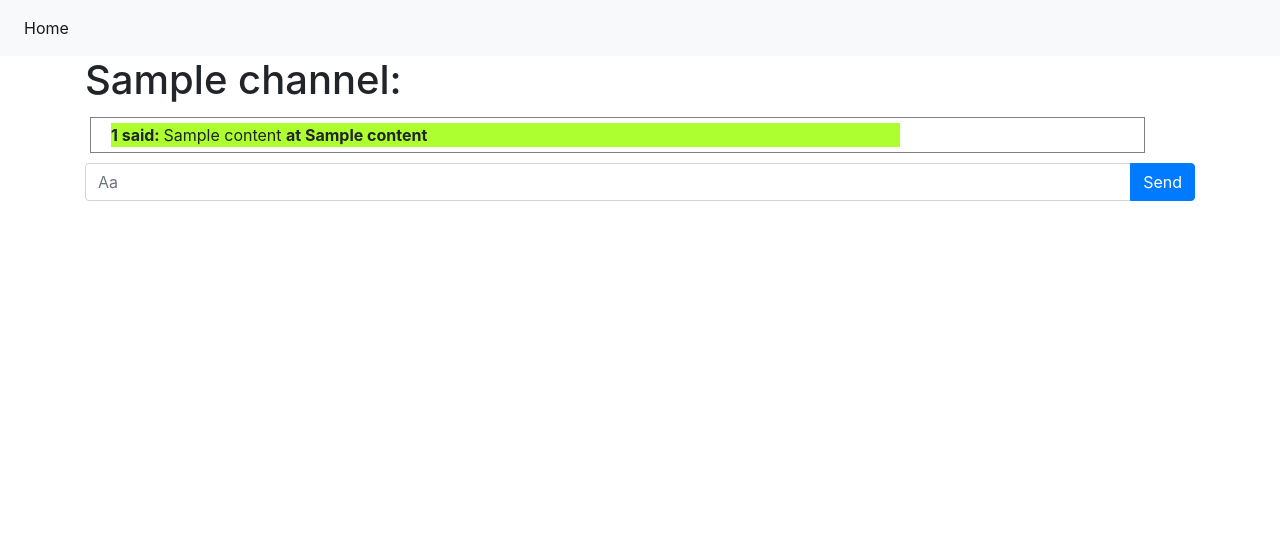
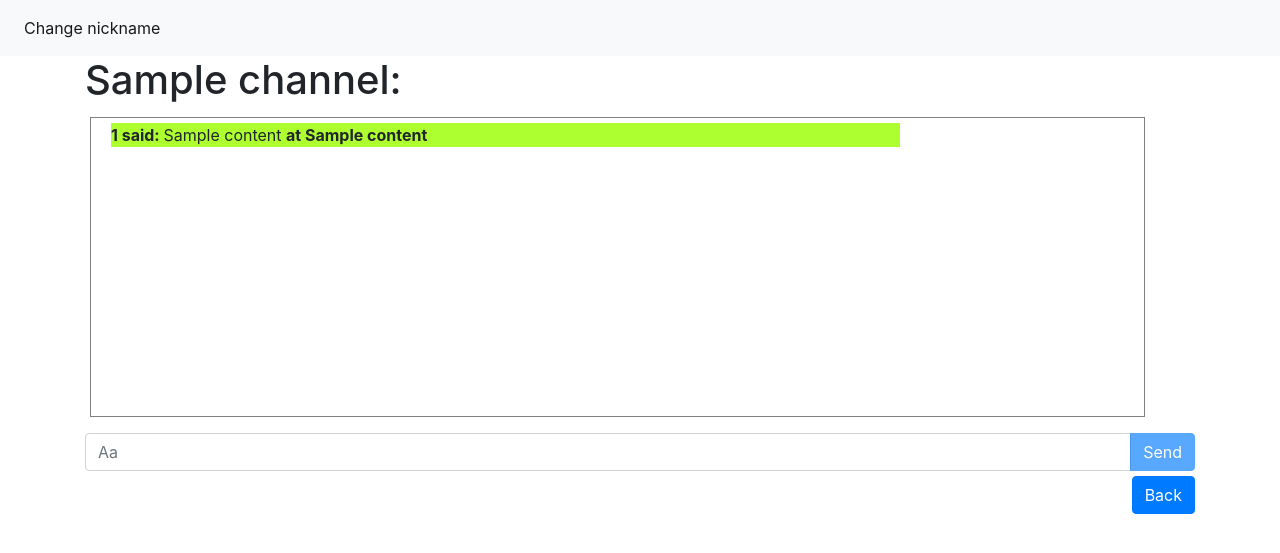
Before and after one commit to jmsmarques/SimpleChannelWebApp, a Flask app: template SimpleChannelWebApp/templates/channel.html in a window 1280 px wide. Shown: the top 553 px of the page. Run offline with Flask 2, Linux system fonts and the light colour scheme; the template is opened without the code that fills it: most values are stand-ins (such as "Sample title", 1, 10 or a date in 2020); some libraries are stand-ins or nearby versions.

Commit message:
missing personal touch

```diff
--- a/SimpleChannelWebApp/application.py
+++ b/SimpleChannelWebApp/application.py
@@ -13,13 +13,18 @@ app.config["SESSION_PERMANENT"] = False
 app.config["SESSION_TYPE"] = "filesystem"
 Session(app)
 
-created_channels = {"Channel 1": [("Marta", "Isto é fixe"),("Isabel","Pois é!")], "Channel 2": []}
+created_channels = {"Channel 1": [], "Channel 2": []}
 
 @app.route("/")
 def index():
+    logout = request.args.get('logout')
     try:
-        if session['user'] != None:
-            if(session['channel'] != None):
+        if logout: #logout request
+            session['user'] = None
+            session['channel'] = None
+            return render_template("index.html")
+        if session.get('user') != None:
+            if(session.get('channel') != None):
                 return channel(session['channel'])
             else:
                 return channels()
@@ -37,7 +42,6 @@ def login():
 
 @app.route("/channels")
 def channels():
-    print(session['user'])
     session['channel'] = None
     return render_template("channels.html", user=session['user'], channels=created_channels.keys())
 
@@ -69,7 +73,7 @@ def send_message(data):
     timestamp = data['timestamp']
 
     created_channels[channel].append((sender, message, timestamp))
-    while len(created_channels[channel]) > 100:
+    while len(created_channels[channel]) > 100: #delete the older messages if there are more than 100
         created_channels[channel].pop(0)
 
     emit("receive message", {'message': message, 'sender': sender, 'channel': channel, 'timestamp': timestamp}, broadcast=True)
--- a/SimpleChannelWebApp/static/css/styles.css
+++ b/SimpleChannelWebApp/static/css/styles.css
@@ -25,7 +25,7 @@
 }
 
 #chat-area .my-line, #chat-area .line {
-  margin-inline: 20px;
+  margin-left: 20px;
   margin-top: 5px;
   margin-bottom: 5px;
   display: block;
@@ -46,6 +46,8 @@
   position: relative;
   border: 1px solid grey;
   width: 95%;
+  height: 300px;
+  overflow-y: scroll;
 }
 #chat-area .line {
   background-color: greenyellow;
@@ -54,4 +56,9 @@
   background-color: #9f9fdb;
 }
 
+#back-btn {
+  float: right;
+  margin-top: 5px;
+}
+
 /*# sourceMappingURL=styles.css.map */
--- a/SimpleChannelWebApp/static/js/channel.js
+++ b/SimpleChannelWebApp/static/js/channel.js
@@ -7,6 +7,8 @@ document.addEventListener('DOMContentLoaded', () => {
     const user = localStorage.getItem('user');
 
     socket.on('receive message', data => {
+        let chatArea = document.querySelector("#chat-area");
+
         if(data["channel"] == channel) {
             let user = localStorage.getItem('user');
 
@@ -14,11 +16,11 @@ document.addEventListener('DOMContentLoaded', () => {
 
             const sender = document.createElement("b");
             if(data["sender"] != user) {
-                msg.setAttribute("class", "row line");
+                msg.setAttribute("class", "line");
                 sender.innerHTML = data["sender"] + " said: ";
             }
             else {
-                msg.setAttribute("class", "row my-line");
+                msg.setAttribute("class", "my-line");
                 sender.innerHTML = "You said: ";
             }
 
@@ -29,8 +31,13 @@ document.addEventListener('DOMContentLoaded', () => {
             msg.innerHTML += data["message"];
             msg.append(timestamp);
 
-            document.querySelector("#chat-area").append(msg);
-            // }
+            let maxScroll = chatArea.scrollTopMax; //get max scroll before appending the message
+
+            chatArea.append(msg);
+
+            //scroll user to bottom when he receives a message
+            if(chatArea.scrollTop == maxScroll || msg.getAttribute("class").includes("my-line")) //check if the user is scrolled to bottom or if he wrote the message himself
+                chatArea.scrollTop = chatArea.scrollTopMax;
         }
     });
 
@@ -47,6 +54,17 @@ document.addEventListener('DOMContentLoaded', () => {
     }
 
     document.querySelector("#send-message").addEventListener("click", sendMessage);
+
+    //disable send button while the contents are empty
+    document.querySelector("#send-message").disabled = true;
+    document.querySelector("#message-content").onkeyup = () => {
+        if (document.querySelector("#message-content").value.length > 0)
+            document.querySelector("#send-message").disabled = false;
+        else
+            document.querySelector('#send-message').disabled = true;
+
+    };
+    //end disable send button
 
     // const request = new XMLHttpRequest();
     // request.open('GET', '/get_messages/' + encodeURIComponent((channel).trim()));
--- a/SimpleChannelWebApp/static/sass/channel/channel.scss
+++ b/SimpleChannelWebApp/static/sass/channel/channel.scss
@@ -2,7 +2,7 @@ $margin-line-horizontal: 20px;
 $margin-line-top: 5px;
 
 %line-def {
-    margin-inline: $margin-line-horizontal;
+    margin-left: $margin-line-horizontal;
     margin-top: $margin-line-top;
     margin-bottom: $margin-line-top;
     display: block;
@@ -23,6 +23,8 @@ $margin-line-top: 5px;
     position: relative;
     border: 1px solid grey;
     width: 95%;
+    height: 300px;
+    overflow-y: scroll;
 
     .line {
         @extend %line-def;
@@ -34,3 +36,8 @@ $margin-line-top: 5px;
         background-color: rgb(159, 159, 219);
     }
 }
+
+#back-btn {
+    float:right;
+    margin-top: $margin-line-top;
+}
--- a/SimpleChannelWebApp/templates/base.html
+++ b/SimpleChannelWebApp/templates/base.html
@@ -15,12 +15,7 @@
         <nav class="navbar navbar-expand-lg navbar-light bg-light">
             <div class="collapse navbar-collapse" id="navbarSupportedContent">
                 <ul class="navbar-nav mr-auto">
-                    <li class="nav-item active"><a class="nav-link" href="{{ url_for('index') }}">Home</a></li>
-                </ul>
-                <ul class="navbar-nav navbar-right">
-                    {% if logged_in %}
-                        <li class="nav-item logout_button"><a class="nav-link" href="{{ url_for('logout') }}">Logout</a></li>
-                    {% endif %}
+                    <li class="nav-item active"><a class="nav-link" href="{{ url_for('index', logout=True) }}">Change nickname</a></li>
                 </ul>
             </div>
         </nav>
--- a/SimpleChannelWebApp/templates/channel.html
+++ b/SimpleChannelWebApp/templates/channel.html
@@ -14,9 +14,9 @@
     <div id="chat-area" class="row">
         {% for content in channel_content %}
             {% if user == content[0] %}
-                <div class="row my-line"><b>You said: </b>{{ content[1] }} <b>at {{ content[2] }}</b></div>
+                <div class="my-line"><b>You said: </b>{{ content[1] }} <b>at {{ content[2] }}</b></div>
             {% else %}
-                <div class="row line"><b>{{ content[0] }} said: </b>{{ content[1] }} <b>at {{ content[2] }}</b></div>
+                <div class="line"><b>{{ content[0] }} said: </b>{{ content[1] }} <b>at {{ content[2] }}</b></div>
             {% endif %}
         {% endfor %}
     </div>
@@ -26,5 +26,6 @@
             <button id="send-message" class="btn btn-primary" type="button">Send</button>
         </div>
     </div>
+    <a href="{{ url_for('channels') }}" id="back-btn" type="button" class="btn btn-primary">Back</a>
 </div>
 {% endblock %}
```
Also changed, not shown: SimpleChannelWebApp/static/js/channels.js (+22 -12 lines), 1 other file.
